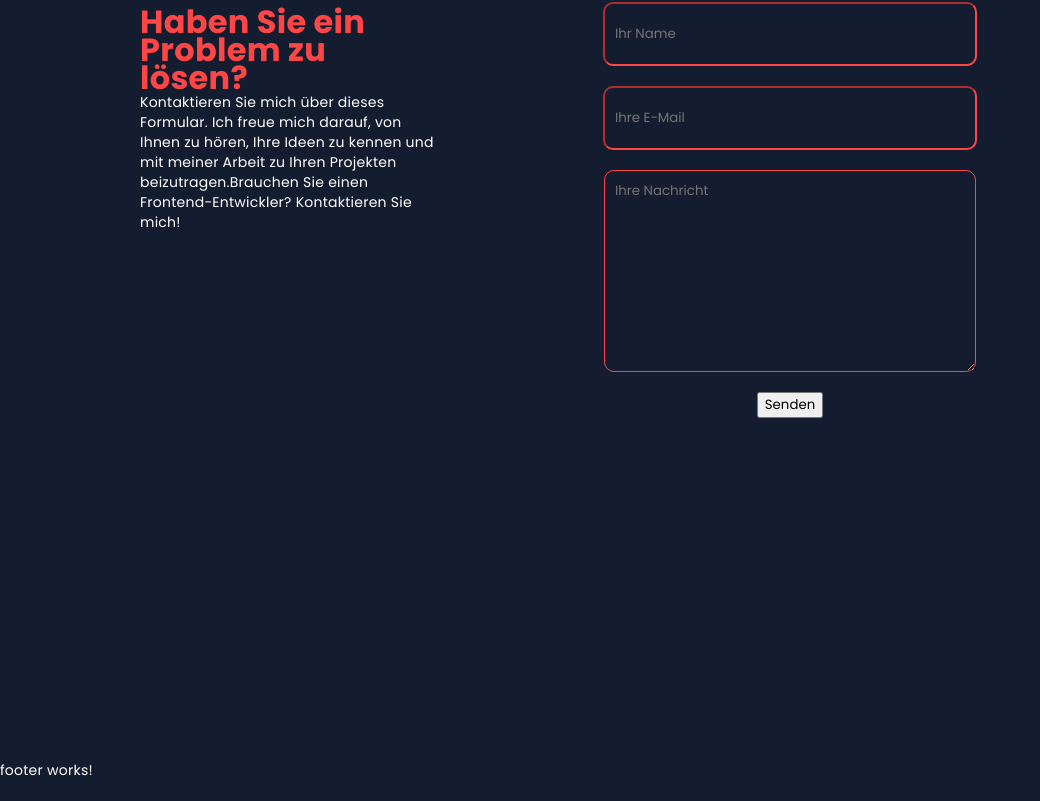
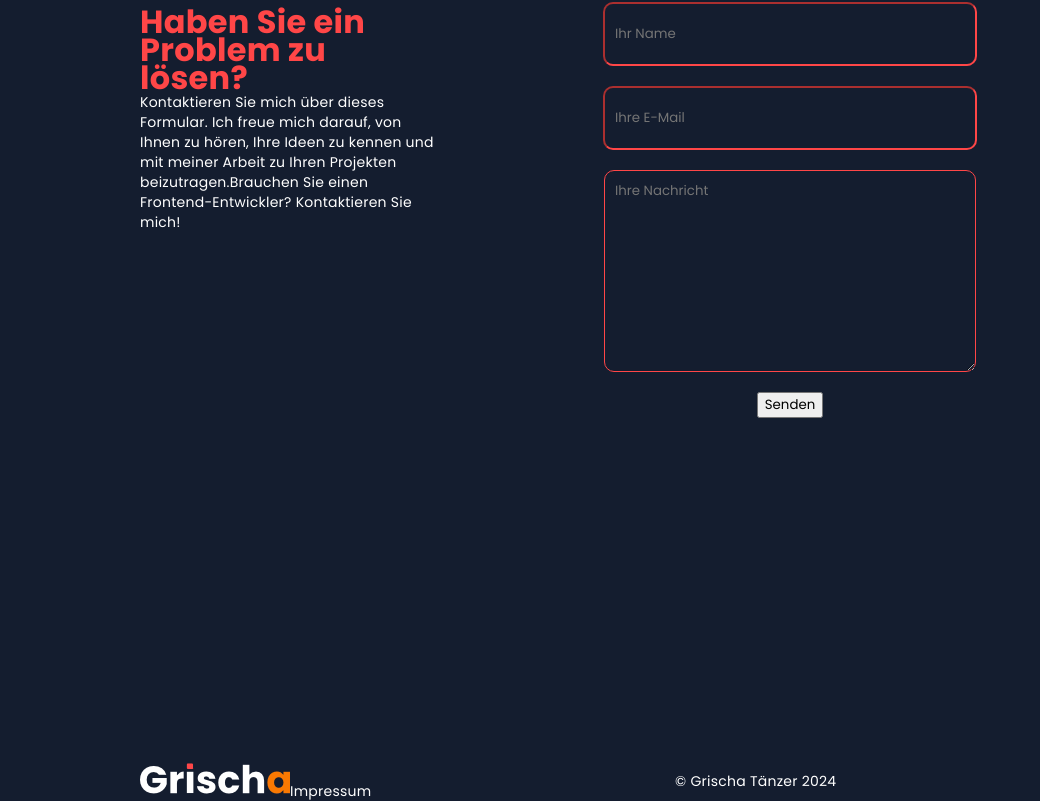
Before and after one commit to GrischaTDev/DA-Portfolio, an Angular app: page / in a window 1280 px wide. Shown: the part 5016-5817 px from the top of the page, without its empty margins (0-1040 px from the left). Before the commit the page ends 5796 px from the top, so only its background shows below. Built offline with nearby package versions, Linux system fonts and the light colour scheme.

Commit message:
Update footer.component.html

```diff
--- a/src/app/footer/footer.component.html
+++ b/src/app/footer/footer.component.html
@@ -1 +1,16 @@
-<p>footer works!</p>
+<footer class="section-styles">
+
+    <div>
+        <img src="./assets/img/logo.webp" alt="Grischa Logo">
+        <a href="Impressum">Impressum</a>
+    </div>
+
+    <span>&#169; Grischa Tänzer 2024</span>
+
+    <div class="social-icons">
+        <img src="" alt="">
+        <img src="" alt="">
+        <img src="" alt="">
+    </div>
+
+</footer>
```
